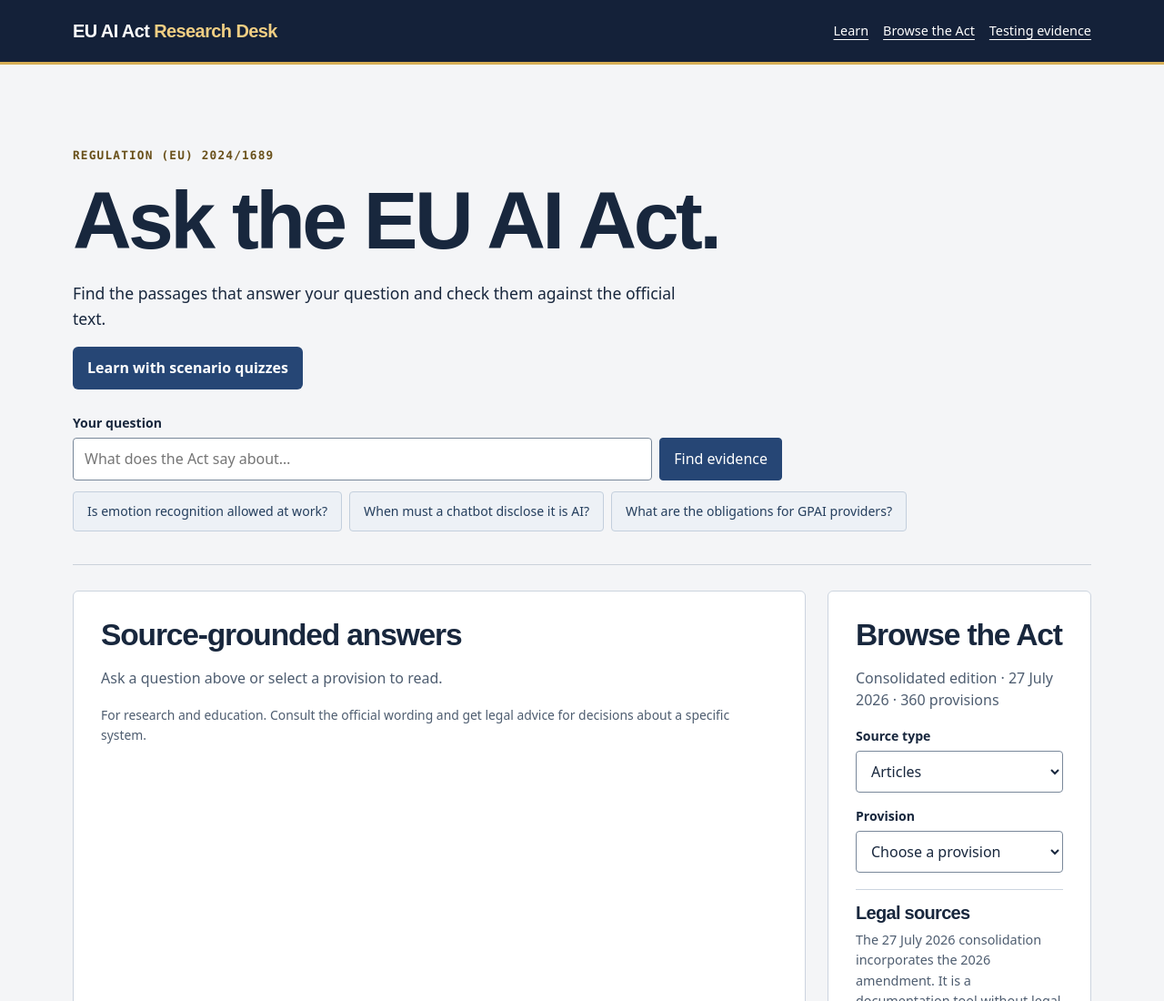
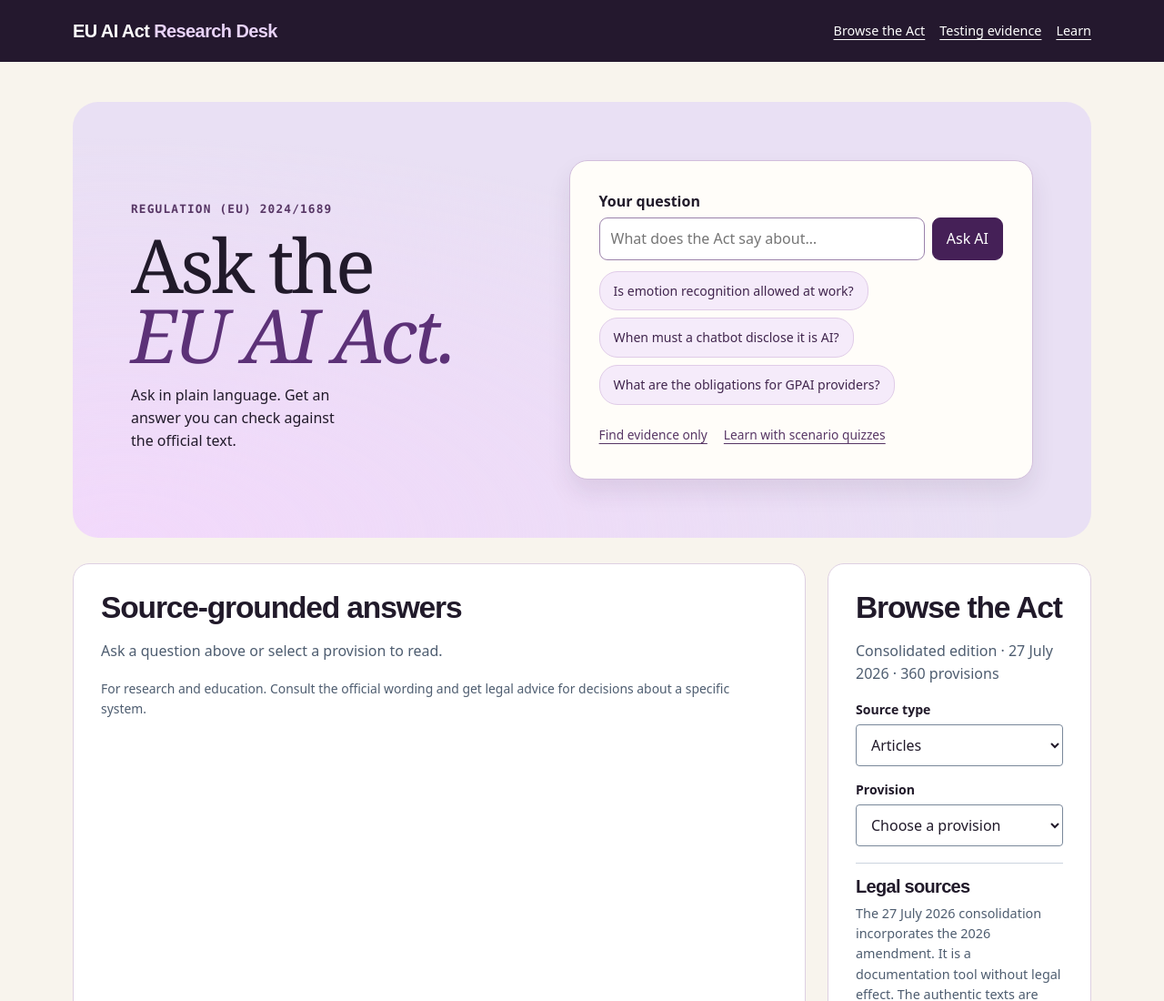
Before and after one commit to zinaelnahel/eu-ai-act-research-desk, a plain HTML site: page public/eu-ai-act/index.html in a window 1280 px wide. Shown: the top 1100 px of the page at 91% size. Drawn offline with Linux system fonts and the light colour scheme; no server answers.

Commit message:
Redesign the Research Desk and recover from rejected drafts

```diff
--- a/eu-ai-act/rag-eval.mjs
+++ b/eu-ai-act/rag-eval.mjs
@@ -21,7 +21,7 @@ export function scoreRag(fixture, result) {
   }
   const passed = fixture.source
     ? status === 'answered' && sourceIds.includes(fixture.source) && missing.length === 0 && invalidCitations === 0 &&
-      sourceIds.every(id => id === fixture.source && retrievedIds.includes(id)) && metrics.modelCalls === 2
+      sourceIds.every(id => id === fixture.source && retrievedIds.includes(id)) && [2, 3].includes(metrics.modelCalls)
     : status === 'abstained' && claims.length === 0 && metrics.modelCalls === 0;
   return {case: fixture.id, expectedSource: fixture.source || null, status, sourceIds, missing, invalidCitations,
     passed, latencyMs: metrics.latencyMs, modelCalls: metrics.modelCalls};
--- a/eu-ai-act/rag-provider.mjs
+++ b/eu-ai-act/rag-provider.mjs
@@ -20,7 +20,7 @@ export function createProvider(env = process.env, request = fetch) {
     const headers = {'Content-Type': 'application/json'};
     if (!useLocal) headers.Authorization = 'Bearer ' + apiKey;
     const response = await request(useLocal ? OLLAMA_ENDPOINT : OPENAI_ENDPOINT, {
-      method: 'POST', headers, body: JSON.stringify(payload), signal: AbortSignal.timeout(25_000),
+      method: 'POST', headers, body: JSON.stringify(payload), signal: AbortSignal.timeout(useLocal ? 25_000 : 15_000),
     });
     if (!response.ok) throw new Error('Model request failed');
     const body = await response.json();
--- a/public/eu-ai-act/desk.css
+++ b/public/eu-ai-act/desk.css
@@ -27,9 +27,7 @@ h3 { font-size: 1.25rem; }
 form { margin-top: 26px; }
 label { display: block; font-size: .88rem; font-weight: 650; margin-bottom: 5px; }
 .question-row { display: flex; max-width: 780px; gap: 8px; }
-.generate-answer { margin-top: 8px; }
 .asked-question { padding: 12px 16px; border-inline-start: 3px solid currentColor; overflow-wrap: anywhere; }
-.learn-secondary { margin-block: 12px 0; }
 .generated-answer { border-left: 3px solid #446db0; padding-left: 16px; }
 .generated-answer li + li { margin-top: 12px; }
 input, select, button { font: inherit; border-radius: 4px; }
@@ -63,6 +61,39 @@ footer { padding-block: 25px 35px; font-size: .87rem; color: #4e5d70; }
 table { width: 100%; border-collapse: collapse; }
 td, th { text-align: left; padding: 10px; border-bottom: 1px solid #ccd4df; vertical-align: top; }
 .table-wrap { overflow: auto; }
+.assistant-home { color: #211a2a; background: #f8f4ed; }
+.assistant-home .masthead { background: #24182e; border-bottom: 0; }
+.assistant-home .wordmark span { color: #e8d3f8; }
+.assistant-home .intro {
+  display: grid;
+  grid-template-columns: minmax(0, .9fr) minmax(0, 1.1fr);
+  align-items: center;
+  gap: clamp(20px, 5vw, 66px);
+  padding: clamp(24px, 5vw, 70px);
+  margin-top: clamp(16px, 4vw, 44px);
+  border: 0;
+  border-radius: 28px;
+  background: radial-gradient(ellipse at 5% 100%, #f2d9fb, transparent 65%), #e9e0f4;
+}
+.desk-heading .kicker { color: #573665; }
+.desk-heading h1 { font: 400 clamp(2.65rem, 6.4vw, 5.9rem)/.94 Georgia, serif; }
+.desk-heading em { color: #5c3177; font-weight: 400; }
+.desk-heading > p:last-child { max-width: 26ch; margin-bottom: 0; }
+.desk-composer { background: #fffdf9; border: 1px solid #d2bedc; padding: clamp(14px, 3vw, 32px); border-radius: 20px; box-shadow: 0 14px 26px #37214318; }
+.desk-composer form { margin-top: 0; }
+.desk-composer label { font-size: 1rem; }
+.desk-composer input { border-color: #9b82ab; border-radius: 9px; }
+.desk-composer #ask { background: #452057; border-color: #452057; border-radius: 9px; }
+.desk-composer #ask:hover { background: #5e2e76; }
+.desk-composer .examples button { background: #f5ebfa; color: #40254d; border-color: #e0cce8; border-radius: 20px; text-align: left; }
+.desk-composer .examples button:hover { background: #ebd9f3; }
+.desk-secondary { display: flex; flex-wrap: wrap; align-items: center; gap: 8px 18px; margin-top: 16px; font-size: .86rem; }
+.desk-secondary button, .desk-secondary a { color: #573665; background: transparent; text-decoration: underline; text-underline-offset: 4px; padding: 6px 0; border: 0; }
+.assistant-home .research, .assistant-home aside, .assistant-home .verification { border-color: #ded0e2; border-radius: 18px; }
+.assistant-home .asked-question, .assistant-home .generated-answer { border-color: #795193; background: #f7effa; border-radius: 8px; padding: 14px 18px; }
+@media (max-width: 790px) {
+  .assistant-home .intro { grid-template-columns: minmax(0, 1fr); }
+}
 @media (max-width: 700px) {
   .workbench { grid-template-columns: minmax(0, 1fr); }
   .question-row { flex-wrap: wrap; }
--- a/public/eu-ai-act/desk.mjs
+++ b/public/eu-ai-act/desk.mjs
@@ -11,7 +11,6 @@ const kind = byId('kind');
 const provision = byId('provision');
 const examples = [...document.querySelectorAll('.examples button')];
 let modelRequest;
-let assistantAvailable = false;
 
 function element(tag, text, className) {
   const node = document.createElement(tag);
@@ -82,23 +81,6 @@ async function requestGeneratedAnswer(text) {
   }
 }
 
-fetch('/api/answer', {signal: AbortSignal.timeout(8000), cache: 'no-store'})
-  .then(response => response.ok ? response.json() : null)
-  .then(settings => {
-    if (!settings?.available) return;
-    assistantAvailable = true;
-    ask.textContent = 'Ask AI';
-    evidenceOnly.hidden = false;
-    const learn = document.querySelector('.learn-launch');
-    document.querySelector('.examples').after(learn);
-    learn.classList.add('learn-secondary');
-    const learnNav = document.querySelector('nav a[href="./learn.html"]');
-    learnNav.parentElement.append(learnNav);
-    byId('ask-description').textContent =
-      'Ask the AI assistant a question about the Act. It answers from retrieved provisions and shows you the exact sources.';
-  })
-  .catch(() => {});
-
 try {
   const response = await fetch('./corpus.json');
   if (!response.ok) throw new Error('Corpus response failed');
@@ -108,6 +90,7 @@ try {
   byId('official-source').href = corpus.currentSource;
   status.textContent = 'Ask a question above or select a provision to read.';
   ask.disabled = false;
+  evidenceOnly.disabled = false;
   for (const button of examples) {
     button.disabled = false;
     button.addEventListener('click', () => {
@@ -132,7 +115,7 @@ try {
     for (const item of result.evidence) renderEvidence(item, desk.documents.get(item.id));
     if (result.kind === 'version') answer.append(sourceLink('Check for current versions on EUR-Lex', 'https://eur-lex.europa.eu/eli/reg/2024/1689'));
     byId('answer-title').focus();
-    if (assistantAvailable && event.submitter !== evidenceOnly && ['evidence', 'matches'].includes(result.kind)) {
+    if (event.submitter !== evidenceOnly && ['evidence', 'matches'].includes(result.kind)) {
       const prompt = element('p', '', 'asked-question');
       prompt.append(element('strong', 'You asked: '), document.createTextNode(question.value.trim()));
       answer.prepend(prompt);
--- a/public/eu-ai-act/index.html
+++ b/public/eu-ai-act/index.html
@@ -9,28 +9,34 @@
   <link rel="stylesheet" href="./learn.css">
   <script type="module" src="./desk.mjs"></script>
 </head>
-<body>
+<body class="assistant-home">
   <header class="masthead">
     <div class="wrap top">
       <a class="wordmark" href="./index.html">EU AI Act <span>Research Desk</span></a>
-      <nav aria-label="Main navigation"><a href="./learn.html">Learn</a><a href="#library">Browse the Act</a><a href="#verification">Testing evidence</a></nav>
+      <nav aria-label="Main navigation"><a href="#library">Browse the Act</a><a href="#verification">Testing evidence</a><a href="./learn.html">Learn</a></nav>
     </div>
   </header>
   <main class="wrap">
     <section class="intro" aria-labelledby="desk-title">
-      <p class="kicker">REGULATION (EU) 2024/1689</p>
-      <h1 id="desk-title">Ask the EU AI Act.</h1>
-      <p id="ask-description">Find the passages that answer your question and check them against the official text.</p>
-      <a class="learn-launch" href="./learn.html">Learn with scenario quizzes</a>
+      <div class="desk-heading">
+        <p class="kicker">REGULATION (EU) 2024/1689</p>
+        <h1 id="desk-title">Ask the<br><em>EU AI Act.</em></h1>
+        <p>Ask in plain language. Get an answer you can check against the official text.</p>
+      </div>
+      <div class="desk-composer">
       <form id="question-form">
         <label for="question">Your question</label>
-        <div class="question-row"><input id="question" name="question" type="search" maxlength="600" required placeholder="What does the Act say about…"><button type="submit" id="ask" disabled>Find evidence</button></div>
+        <div class="question-row"><input id="question" name="question" type="search" maxlength="600" required placeholder="What does the Act say about…"><button type="submit" id="ask" disabled>Ask AI</button></div>
       </form>
-      <button id="evidence-only" class="generate-answer" type="submit" form="question-form" hidden>Find evidence only</button>
       <div class="examples" aria-label="Example questions">
         <button type="button" disabled>Is emotion recognition allowed at work?</button>
         <button type="button" disabled>When must a chatbot disclose it is AI?</button>
         <button type="button" disabled>What are the obligations for GPAI providers?</button>
+      </div>
+      <div class="desk-secondary">
+        <button id="evidence-only" type="submit" form="question-form" disabled>Find evidence only</button>
+        <a href="./learn.html">Learn with scenario quizzes</a>
+      </div>
       </div>
     </section>
     <div class="workbench">
```
Also changed, not shown: eu-ai-act/rag.mjs (+7 -1 lines), eu-ai-act/rag.test.mjs (+15 -1 lines), 3 other files.
